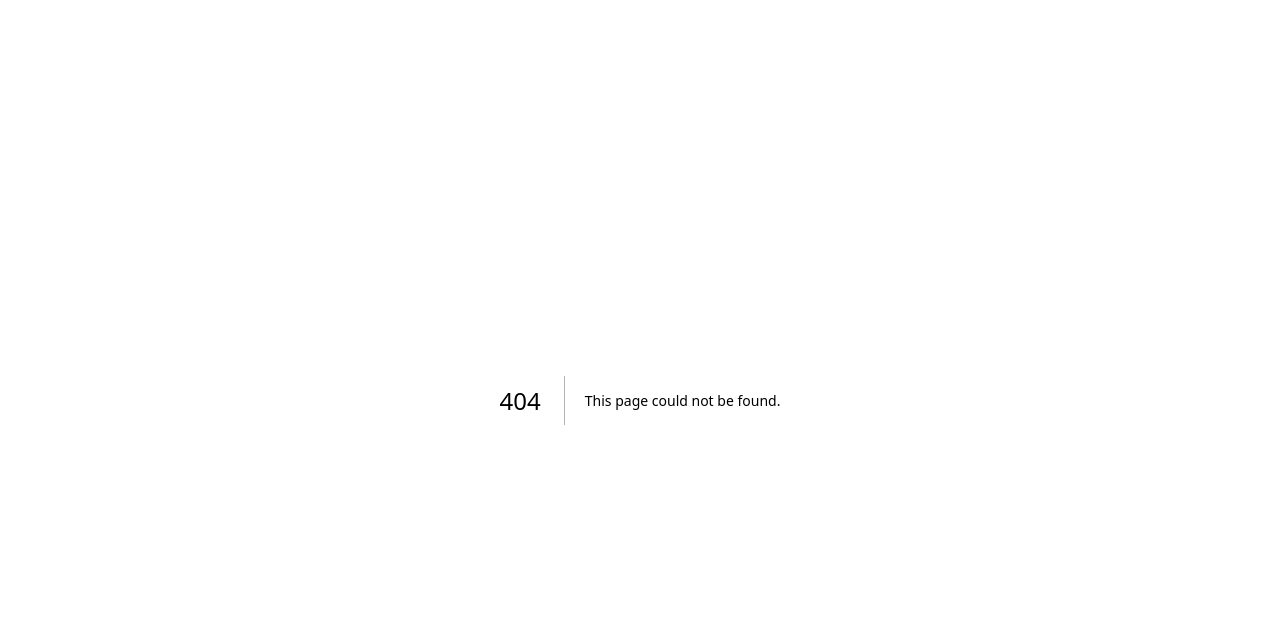
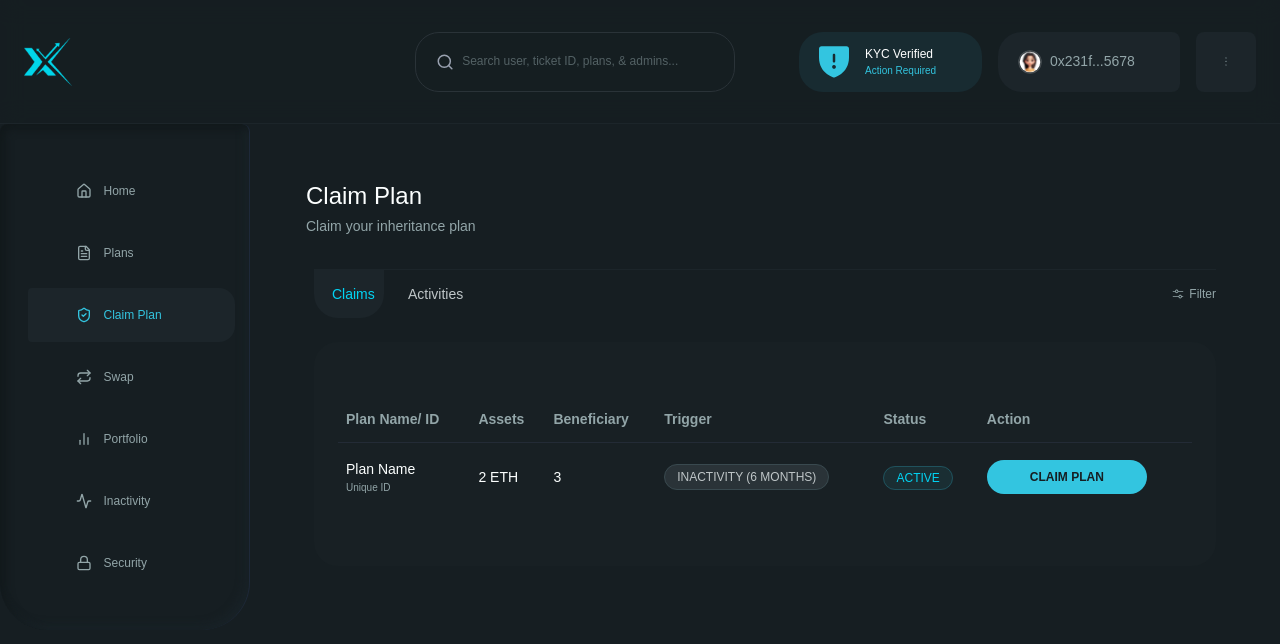
Before and after one commit to skill-mind/InheritX-web-app, a Next.js app: page /dashboard/claim in a window 1280 px wide. Before the commit this address had no page. Shown: the top 644 px of the page. Built offline with nearby package versions, Linux system fonts and the light colour scheme.

Commit message:
feat(ui): add claim plan page

```diff
--- /dev/null
+++ b/src/app/dashboard/claim/page.tsx
@@ -0,0 +1,92 @@
+import React from "react";
+import Image from "next/image";
+
+const tabs = ["Claims", "Activities"];
+
+const ClaimPage = () => {
+  return (
+    <main className="flex flex-col gap-6 p-4 md:p-8 w-full">
+      <section className="">
+        <h2 className="text-lg md:text-2xl font-medium text-[#FCFFFF] mb-1">
+          Claim Plan
+        </h2>
+        <p className="text-[12px] md:text-[14px] text-[#92A5A8]">
+          Claim your inheritance plan
+        </p>
+      </section>
+      <section className="bg-transparent p-0 md:p-2 flex flex-col gap-4">
+        <div className="flex flex-col md:flex-row md:items-center md:justify-between gap-2 mb-2 border-t border-t-[#1C252A]">
+          <div className="flex gap-2">
+            {tabs.map((tab, idx) => (
+              <button
+                key={tab}
+                className={`px-4 py-1 text-sm font-medium transition-colors ${
+                  idx === 0
+                    ? "text-cyan-400 bg-[#1C252A] py-[12px] rounded-b-[24px] px-[18px] w-[70px] h-[48px] flex items-center"
+                    : "text-[#BFC6C8]"
+                }`}
+              >
+                {tab}
+              </button>
+            ))}
+          </div>
+          <button className="flex items-center text-[12px] font-normal gap-1 text-[#92A5A8] hover:underline">
+            <Image
+              src="/assets/icons/filter.svg"
+              alt="filter icon"
+              width={14}
+              height={14}
+              className="inline-block"
+            />
+            <span> Filter</span>
+          </button>
+        </div>
+        <div className="flex flex-col bg-[#182024] rounded-[24px] py-[32px] px-[12px] md:px-[24px] min-h-[224px] items-center justify-center flex-1 w-full overflow-x-auto">
+          <table className="w-full min-w-[800px]">
+            <thead>
+              <tr className="text-left text-[#92A5A8] text-[14px] font-normal">
+                <th className="py-3 px-2">Plan Name/ ID</th>
+                <th className="py-3 px-2">Assets</th>
+                <th className="py-3 px-2">Beneficiary</th>
+                <th className="py-3 px-2">Trigger</th>
+                <th className="py-3 px-2">Status</th>
+                <th className="py-3 px-2">Action</th>
+              </tr>
+            </thead>
+            <tbody>
+              <tr className="border-t border-[#232B36] text-[#FCFFFF] text-[14px]">
+                <td className="py-4 px-2">
+                  <div className="flex flex-col">
+                    <span className="font-normal text-[14px]">Plan Name</span>
+                    <span className="text-[#92A5A8] text-[10px]">
+                      Unique ID
+                    </span>
+                  </div>
+                </td>
+                <td className="py-4 px-2">2 ETH</td>
+                <td className="py-4 px-2">3</td>
+                <td className="py-4 px-2">
+                  <span className="bg-[#2A3338] w-fit h-[26px] flex items-center justify-center text-[#BFC6C8] text-[12px] px-3 py-1 rounded-full border border-[#39494F]">
+                    INACTIVITY (6 MONTHS)
+                  </span>
+                </td>
+                <td className="py-4 px-2">
+                  <span className="bg-[#33C5E014] border border-[#33C5E03D] rounded-[24px] text-cyan-400 text-[12px] px-3 py-1">
+                    ACTIVE
+                  </span>
+                </td>
+                <td className="py-4 px-2">
+                  <button className="w-full text-[12px] md:w-[160px] py-2 rounded-full bg-[#33C5E0] text-[#161E22] font-semibold hover:bg-cyan-400 transition-colors">
+                    CLAIM PLAN
+                  </button>
+                </td>
+              </tr>
+            </tbody>
+          </table>
+        </div>
+      </section>
+    </main>
+  );
+};
+
+export default ClaimPage;
--- a/src/app/dashboard/components/navbar/Navbar.tsx
+++ b/src/app/dashboard/components/navbar/Navbar.tsx
@@ -8,7 +8,7 @@ import {
   Repeat,
   BarChart2,
   Activity,
-  Lock
+  Lock,
 } from "lucide-react";
 
 export default function DashboardSidebar() {
@@ -18,7 +18,11 @@ export default function DashboardSidebar() {
     <aside className="w-[250px] h-fit bg-[#161E22] rounded-t-[8px] rounded-b-[48px] py-[40px] px-[14px] border-r border-gray-800 p-6 flex flex-col shadow-[inset_4px_4px_10px_rgba(17,23,26,0.9),inset_-4px_-4px_8px_rgba(27,37,42,0.9)]">
       <nav className="flex flex-col text-[12px] gap-2">
         <div className="flex items-center space-x-2 w-full">
-          <div className="bg-[#1C252A] w-[6px] h-[32px] rounded-[12px]"></div>
+          <div
+            className={`bg-transparent w-[6px] h-[32px] rounded-[12px] ${
+              pathname === "/dashboard" ? "bg-[#33C5E0]" : "bg-transparent"
+            }`}
+          ></div>
           <Link
             href="/dashboard"
             className={`flex w-full items-center justify-start pl-[3rem] h-[54px] rounded-r-[16px] rounded-l-[4px] ${
@@ -30,9 +34,15 @@ export default function DashboardSidebar() {
             <Home className="w-[16px] h-[16px] mr-3" /> Home
           </Link>
         </div>
+        <div className="flex items-center space-x-2 w-full">
+          <div
+            className={`bg-transparent w-[6px] h-[32px] rounded-[12px] ${
+              pathname.startsWith("/dashboard/plans") ? "bg-[#33C5E0]" : "bg-transparent"
+            }`}
+          ></div>
           <Link
             href="/dashboard/plans"
-          className={`flex items-center justify-start pl-[3rem] h-[54px] ${
+            className={`flex w-full items-center justify-start pl-[3rem] h-[54px] rounded-r-[16px] rounded-l-[4px] ${
               pathname.startsWith("/dashboard/plans")
                 ? "bg-[#1C252A] text-[#33C5E0]"
                 : "text-[#92A5A8] hover:text-cyan-400"
@@ -40,19 +50,33 @@ export default function DashboardSidebar() {
           >
             <FileText className="w-[16px] h-[16px] mr-3" /> Plans
           </Link>
+        </div>
+        <div className="flex items-center space-x-2 w-full">
+          <div
+            className={`bg-transparent w-[6px] h-[32px] rounded-[12px] ${
+              pathname.startsWith("/dashboard/claim") ? "bg-[#33C5E0]" : "bg-transparent"
+            }`}
+          ></div>
           <Link
             href="/dashboard/claim"
-          className={`flex items-center justify-start pl-[3rem] h-[54px] ${
+            className={`flex w-full items-center justify-start pl-[3rem] h-[54px] rounded-r-[16px] rounded-l-[4px] ${
               pathname.startsWith("/dashboard/claim")
                 ? "bg-[#1C252A] text-[#33C5E0]"
                 : "text-[#92A5A8] hover:text-cyan-400"
             }`}
           >
-          <ShieldCheck className="w-[16px] h-[16px] mr-3" /> Claim
+            <ShieldCheck className="w-[16px] h-[16px] mr-3" /> Claim Plan
           </Link>
+        </div>
+        <div className="flex items-center space-x-2 w-full">
+          <div
+            className={`bg-transparent w-[6px] h-[32px] rounded-[12px] ${
+              pathname.startsWith("/dashboard/swap") ? "bg-[#33C5E0]" : "bg-transparent"
+            }`}
+          ></div>
           <Link
             href="/dashboard/swap"
-          className={`flex items-center justify-start pl-[3rem] h-[54px] ${
+            className={`flex w-full items-center justify-start pl-[3rem] h-[54px] rounded-r-[16px] rounded-l-[4px] ${
               pathname.startsWith("/dashboard/swap")
                 ? "bg-[#1C252A] text-[#33C5E0]"
                 : "text-[#92A5A8] hover:text-cyan-400"
@@ -60,9 +84,16 @@ export default function DashboardSidebar() {
           >
             <Repeat className="w-[16px] h-[16px] mr-3" /> Swap
           </Link>
+        </div>
+        <div className="flex items-center space-x-2 w-full">
+          <div
+            className={`bg-transparent w-[6px] h-[32px] rounded-[12px] ${
+              pathname.startsWith("/dashboard/portfolio") ? "bg-[#33C5E0]" : "bg-transparent"
+            }`}
+          ></div>
           <Link
             href="/dashboard/portfolio"
-          className={`flex items-center justify-start pl-[3rem] h-[54px] ${
+            className={`flex w-full items-center justify-start pl-[3rem] h-[54px] rounded-r-[16px] rounded-l-[4px] ${
               pathname.startsWith("/dashboard/portfolio")
                 ? "bg-[#1C252A] text-[#33C5E0]"
                 : "text-[#92A5A8] hover:text-cyan-400"
@@ -70,9 +101,16 @@ export default function DashboardSidebar() {
           >
             <BarChart2 className="w-[16px] h-[16px] mr-3" /> Portfolio
           </Link>
+        </div>
+        <div className="flex items-center space-x-2 w-full">
+          <div
+            className={`bg-transparent w-[6px] h-[32px] rounded-[12px] ${
+              pathname.startsWith("/dashboard/inactivity") ? "bg-[#33C5E0]" : "bg-transparent"
+            }`}
+          ></div>
           <Link
             href="/dashboard/inactivity"
-          className={`flex items-center justify-start pl-[3rem] h-[54px] ${
+            className={`flex w-full items-center justify-start pl-[3rem] h-[54px] rounded-r-[16px] rounded-l-[4px] ${
               pathname.startsWith("/dashboard/inactivity")
                 ? "bg-[#1C252A] text-[#33C5E0]"
                 : "text-[#92A5A8] hover:text-cyan-400"
@@ -80,9 +118,16 @@ export default function DashboardSidebar() {
           >
             <Activity className="w-[16px] h-[16px] mr-3" /> Inactivity
           </Link>
+        </div>
+        <div className="flex items-center space-x-2 w-full">
+          <div
+            className={`bg-transparent w-[6px] h-[32px] rounded-[12px] ${
+              pathname.startsWith("/dashboard/security") ? "bg-[#33C5E0]" : "bg-transparent"
+            }`}
+          ></div>
           <Link
             href="/dashboard/security"
-          className={`flex items-center justify-start pl-[3rem] h-[54px] ${
+            className={`flex w-full items-center justify-start pl-[3rem] h-[54px] rounded-r-[16px] rounded-l-[4px] ${
               pathname.startsWith("/dashboard/security")
                 ? "bg-[#1C252A] text-[#33C5E0]"
                 : "text-[#92A5A8] hover:text-cyan-400"
@@ -90,6 +135,7 @@ export default function DashboardSidebar() {
           >
             <Lock className="w-[16px] h-[16px] mr-3" /> Security
           </Link>
+        </div>
       </nav>
     </aside>
   );
--- /dev/null
+++ b/src/app/dashboard/inactivity/page.tsx
@@ -0,0 +1,11 @@
+import React from 'react'
+
+const page = () => {
+  return (
+    <div>
+
+    </div>
+  )
+}
+
+export default page
--- /dev/null
+++ b/src/app/dashboard/plans/page.tsx
@@ -0,0 +1,67 @@
+import React from "react";
+import Image from "next/image";
+
+const tabs = ["Plans", "Activities"];
+
+const PlansPage = () => {
+  return (
+    <main className="flex flex-col gap-6 p-4 md:p-8 w-full">
+      <section className="mb-0">
+        <h2 className="text-lg md:text-2xl font-medium text-[#FCFFFF] mb-1">
+          Plans
+        </h2>
+        <p className="text-[12px] md:text-[14px] text-[#92A5A8]">
+          Create and manage your inheritance plans
+        </p>
+      </section>
+      <section className="bg-transparent p-0 md:p-2 flex flex-col gap-4">
+        <div className="flex flex-col md:flex-row md:items-center md:justify-between gap-2 mb-2 border-t border-t-[#1C252A]">
+          <div className="flex gap-2">
+            {tabs.map((tab, idx) => (
+              <button
+                key={tab}
+                className={`px-4 py-1 text-sm font-medium  transition-colors ${
+                  idx === 0
+                    ? "text-cyan-400 bg-[#1C252A] py-[12px] rounded-b-[24px] px-[18px] w-[70px] h-[48px] flex items-center"
+                    : "text-[#BFC6C8]"
+                }`}
+              >
+                {tab}
+              </button>
+            ))}
+          </div>
+          <button className="flex items-center text-[12px] font-normal gap-1 text-[#92A5A8] hover:underline">
+            <Image
+              src="/assets/icons/filter.svg"
+              alt="filter icon"
+              width={14}
+              height={14}
+              className="inline-block"
+            />
+            <span> Filter</span>
+          </button>
+        </div>
+        <div className="flex flex-col bg-[#182024] rounded-[24px] py-[64px] px-[24px] min-h-[320px] items-center justify-center flex-1">
+          <span className="text-[#FCFFFF] mb-2 text-center text-[18px] font-normal">
+            You haven’t created any inheritance plans yet.
+          </span>
+          <span className="text-[#99A9A2] text-[12px] font-normal mb-8 text-center">
+            Secure your digital legacy by creating your first plan.
+          </span>
+          <button className="flex items-center gap-2 w-fit text-[14px] px-6 py-3 font-medium rounded-[24px] border border-[#33C5E03D] bg-[#33C5E014] text-[#33C5E0] hover:bg-cyan-900/30 transition-colors">
+            <Image
+              src="/assets/icons/arrowdown.svg"
+              alt="arrowdown icon"
+              width={14}
+              height={14}
+              className="inline-block rotate-[270deg]"
+            />
+            Create Plan
+          </button>
+        </div>
+      </section>
+    </main>
+  );
+};
+
+export default PlansPage;
--- /dev/null
+++ b/src/app/dashboard/portfolio/page.tsx
@@ -0,0 +1,11 @@
+import React from 'react'
+
+const page = () => {
+  return (
+    <div>
+
+    </div>
+  )
+}
+
+export default page
--- /dev/null
+++ b/src/app/dashboard/security/page.tsx
@@ -0,0 +1,11 @@
+import React from 'react'
+
+const page = () => {
+  return (
+    <div>
+
+    </div>
+  )
+}
+
+export default page
--- /dev/null
+++ b/src/app/dashboard/swap/page.tsx
@@ -0,0 +1,11 @@
+import React from 'react'
+
+const page = () => {
+  return (
+    <div>
+
+    </div>
+  )
+}
+
+export default page
```
Lines whose indentation alone changed are shown as unchanged.
